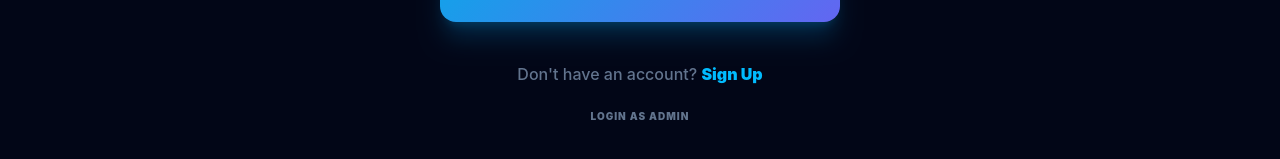
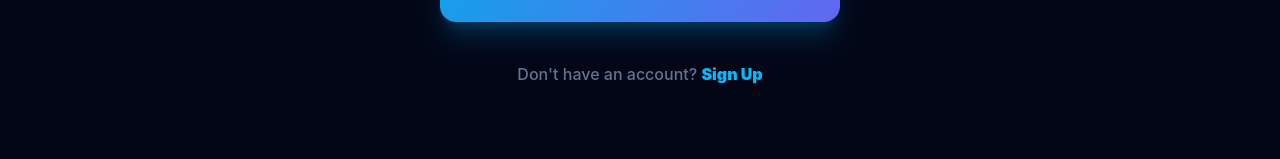
Before and after one commit to sudhanshu0716/TET, a React (Vite) app in the folder client/: page /login in a window 1280 px wide. Shown: the part 563-722 px from the top of the page. Built offline with nearby package versions, Linux system fonts and the light colour scheme; no server answers.

Commit message:
Remove admin login helper button for security

```diff
--- a/client/src/pages/Login.jsx
+++ b/client/src/pages/Login.jsx
@@ -90,20 +90,13 @@ const Login = () => {
         </button>
       </form>
 
-      <div className="text-center space-y-4">
+      <div className="text-center">
         <p className="text-slate-500 font-medium">
           Don't have an account?{' '}
           <Link to="/register" className="text-sky-400 font-black hover:underline underline-offset-4 decoration-sky-400/30">
             Sign Up
           </Link>
         </p>
-
-        <button
-          onClick={() => setFormData({ email: 'su', password: 'su' })}
-          className="text-[10px] font-black text-slate-500 uppercase tracking-widest hover:text-sky-400 transition-colors"
-        >
-          Login as Admin
-        </button>
       </div>
     </div>
   );
```
